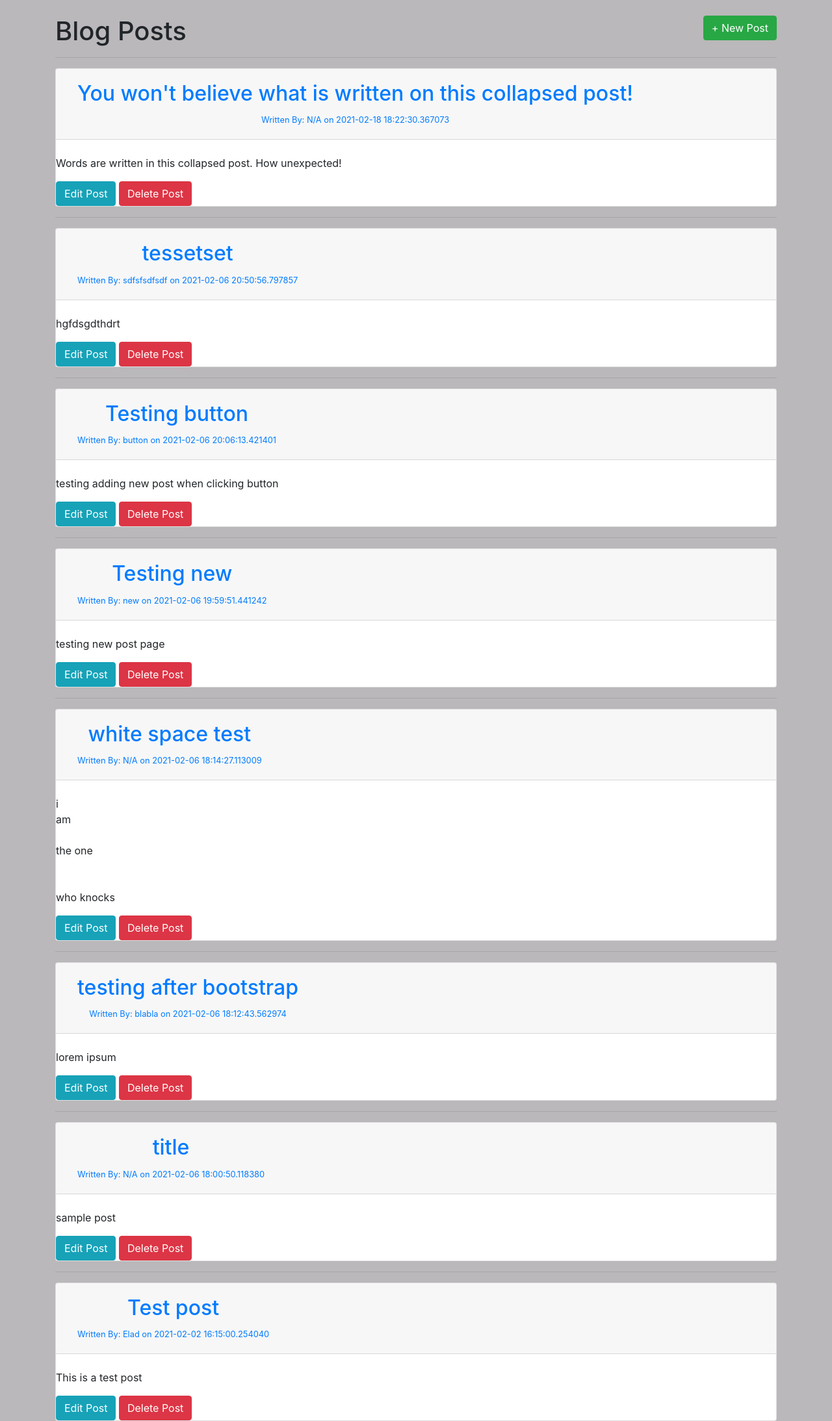
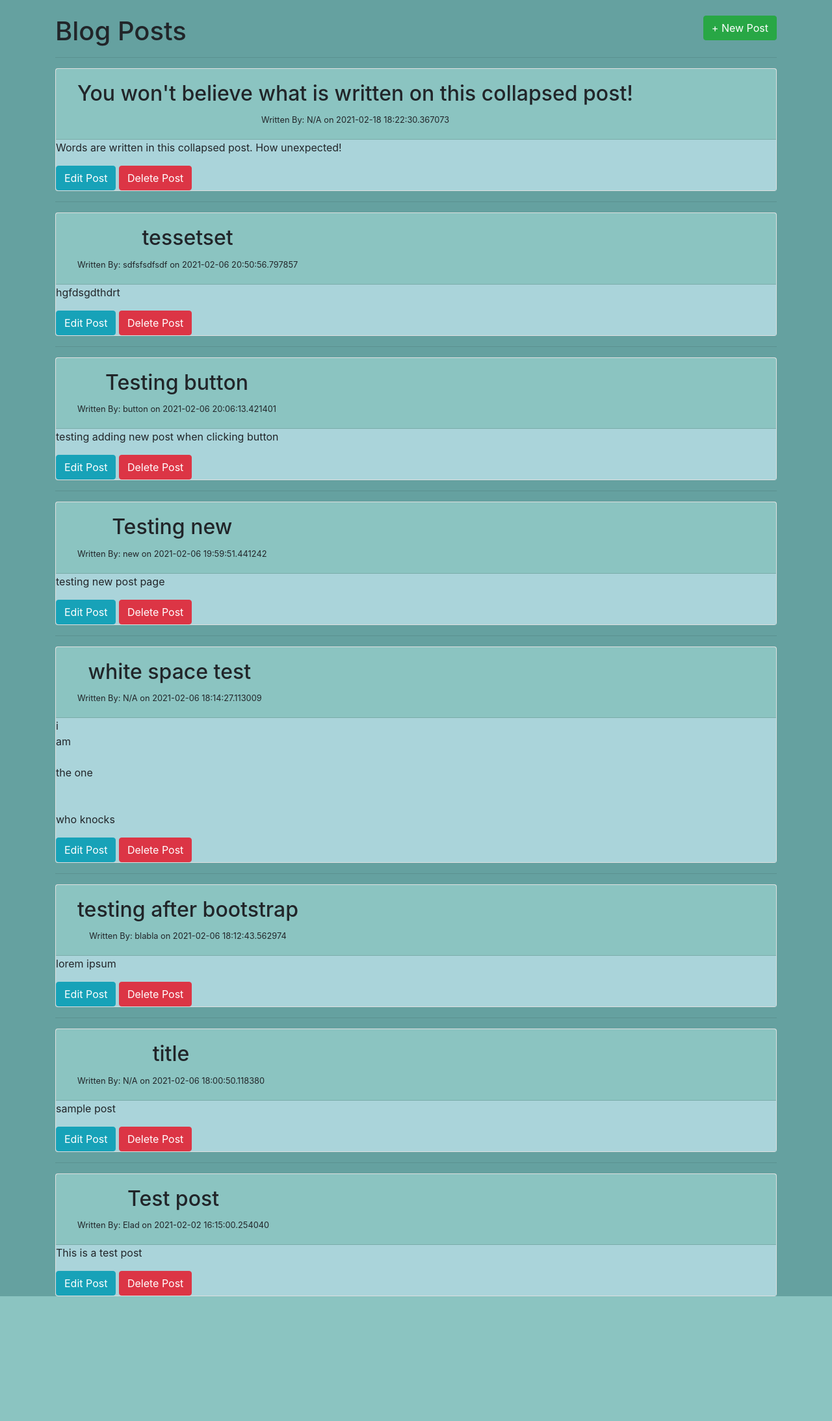
Before and after one commit to EladMotzny/Flask-Blog, a Flask app: page /posts in a window 1280 px wide. Shown: the part 56-2243 px from the top of the page at 65% size. After the commit the page ends 2051 px from the top, so only its background shows below. Run offline with Flask 2, Linux system fonts and the light colour scheme; data comes from the database, SQL or seed files in the repository; both versions use the stored data as it was after the commit; some libraries are stand-ins or nearby versions.

Commit message:
Added some colors

```diff
--- a/templates/base.html
+++ b/templates/base.html
@@ -9,7 +9,7 @@
     {% block head %} {% endblock %}
 </head>
 
-<body style="background-color: #bab8ba;">
+<body style="background-color: #65A1A0;">
     <nav class="navbar navbar-dark bg-dark">
         <a class="navbar-brand" href="/">Flask Blog</a>
         <button class="navbar-toggler" type="button" data-toggle="collapse" data-target="#navbarsExample01"
--- a/templates/index.html
+++ b/templates/index.html
@@ -9,8 +9,8 @@
 <h1>Home Page</h1>
 <br>
 <main role="main">
-    <div class="jumbotron">
-        <div class="col-sm-8 mx-auto">
+    <div class="jumbotron" style="background-color: #AAD4DA;">
+        <div class="col-sm-8 mx-auto" style="background-color: #AAD4DA;">
             <h1>Welcome!</h1>
             <p>Welcome to my blog project!
                 <br>
--- a/templates/posts.html
+++ b/templates/posts.html
@@ -16,24 +16,23 @@
     {% for post in posts %}
         <hr>
         <div class="card">
-            <div class="card-header" id="heading{{post.id}}">
-                <button class="btn btn-link" data-toggle="collapse" data-target="#collapse{{post.id}}" aria-expanded="true" aria-controls="collapse{{post.id}}">
-                    <h2>{{ post.title }}</h2><!-- double brackets for printing-->
+            <div class="card-header" id="heading{{post.id}}" style="background-color: #8BC4C1;">
+                <button class="btn" data-toggle="collapse" data-target="#collapse{{post.id}}" aria-expanded="false" aria-controls="collapse{{post.id}}">
+                    <h2 style="text-align: center;">{{ post.title }}</h2>
                     {% if post.author %}
                         <small> Written By: {{ post.author }} on {{ post.date_posted }}</small>
                     {% else %}
                         <small> Written By: N/A on {{ post.date_posted }} </small>
                     {% endif %}
                 </button>
-            </div><!-- div card-header -->
-        <br>
+            </div>
         <!-- Collapsed Content -->
-            <div id="collapse{{post.id}}" class="collapse show" aria-labelledby="headingOne" data-parent="#accordion">
+            <div id="collapse{{post.id}}" class="collapse show" aria-labelledby="headingOne" data-parent="#accordion" style="background-color: #AAD4DA;">
                 <p style="white-space: pre-wrap;">{{ post.content }}</p>
                 <a class="btn btn-info" href="/posts/edit/{{post.id}}">Edit Post</a>
                 <a class="btn btn-danger" href="/posts/delete/{{post.id}}">Delete Post</a>
-            </div><!-- collapse div-->
-        </div><!-- class card div -->
+            </div>
+        </div>
     {% endfor %}
-</div><!-- accodrion div -->
+</div>
 {% endblock %}
```
Also changed, not shown: posts.db.
